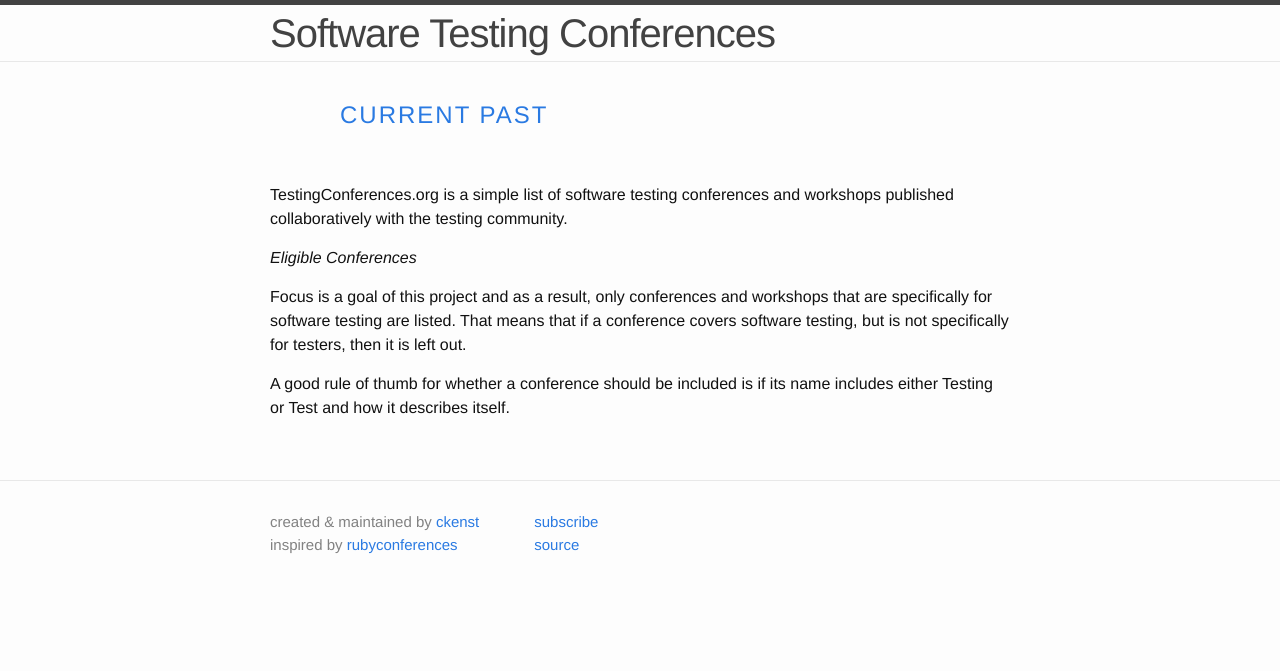
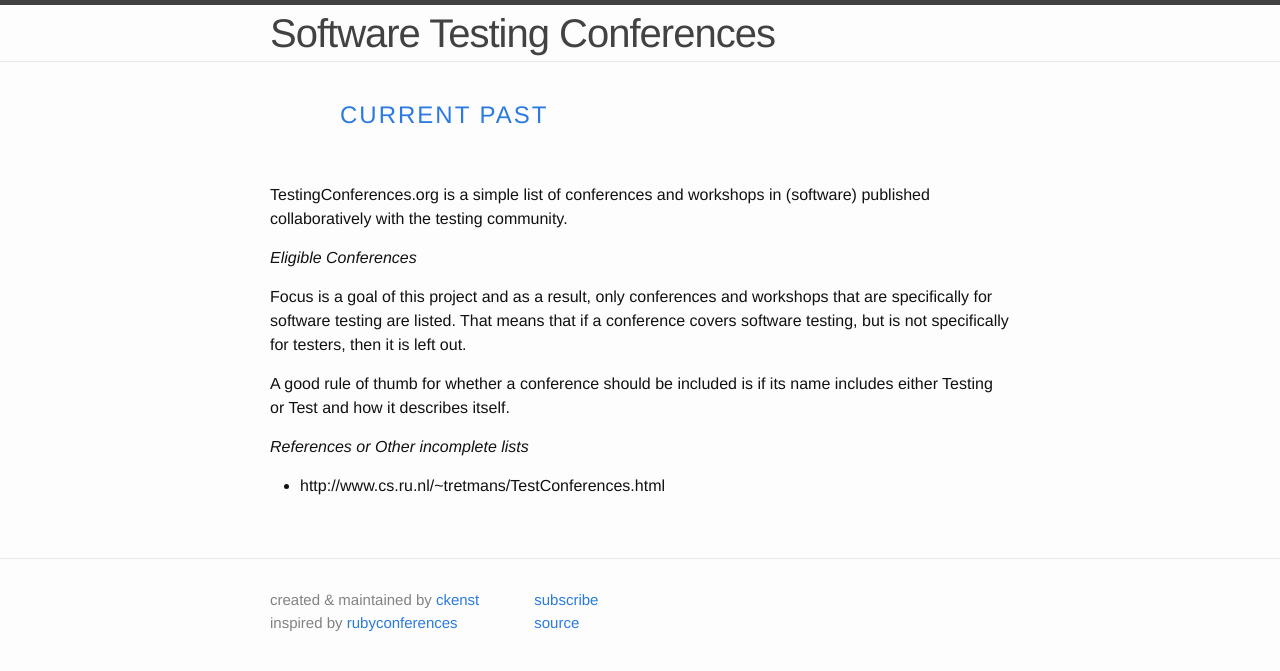
Before and after one commit to TestingConferences/testingconferences.github.io, a Jekyll site: the page built from about.md, in a window 1280 px wide. Shown: the top 671 px of the page. Built offline with Jekyll 4.4.1, drawn with Linux system fonts in a browser that asks for light colours.

Commit message:
added reference list

```diff
--- a/about.md
+++ b/about.md
@@ -3,10 +3,13 @@ layout: page
 permalink: /about/
 ---
 
-TestingConferences.org is a simple list of software testing conferences and workshops published collaboratively with the testing community.
+TestingConferences.org is a simple list of conferences and workshops in (software) published collaboratively with the testing community.
 
 _Eligible Conferences_
 
 Focus is a goal of this project and as a result, only conferences and workshops that are specifically for software testing are listed. That means that if a conference covers software testing, but is not specifically for testers, then it is left out.
 
 A good rule of thumb for whether a conference should be included is if its name includes either Testing or Test and how it describes itself.
+
+_References or Other incomplete lists_
+- http://www.cs.ru.nl/~tretmans/TestConferences.html
```
